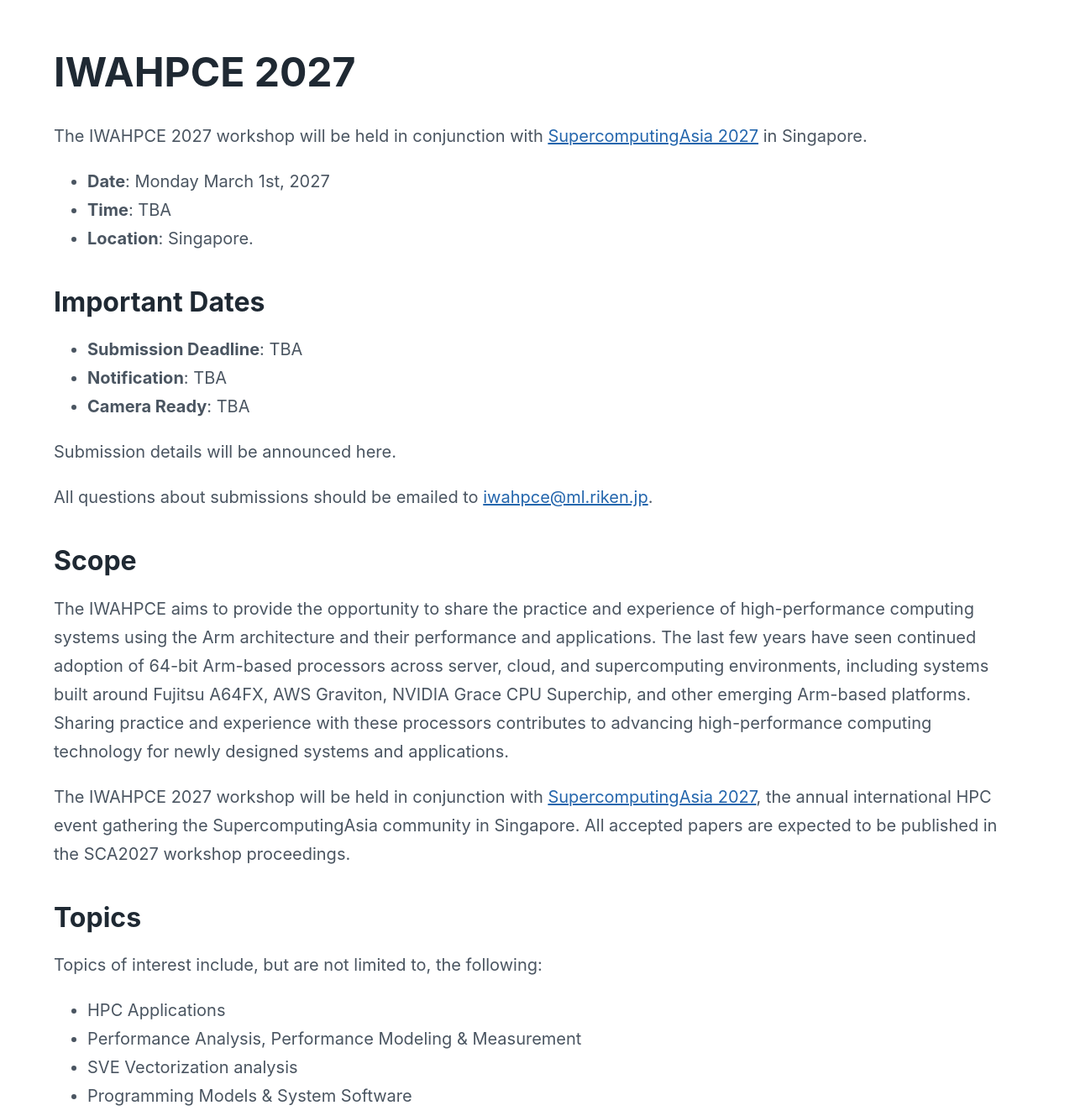
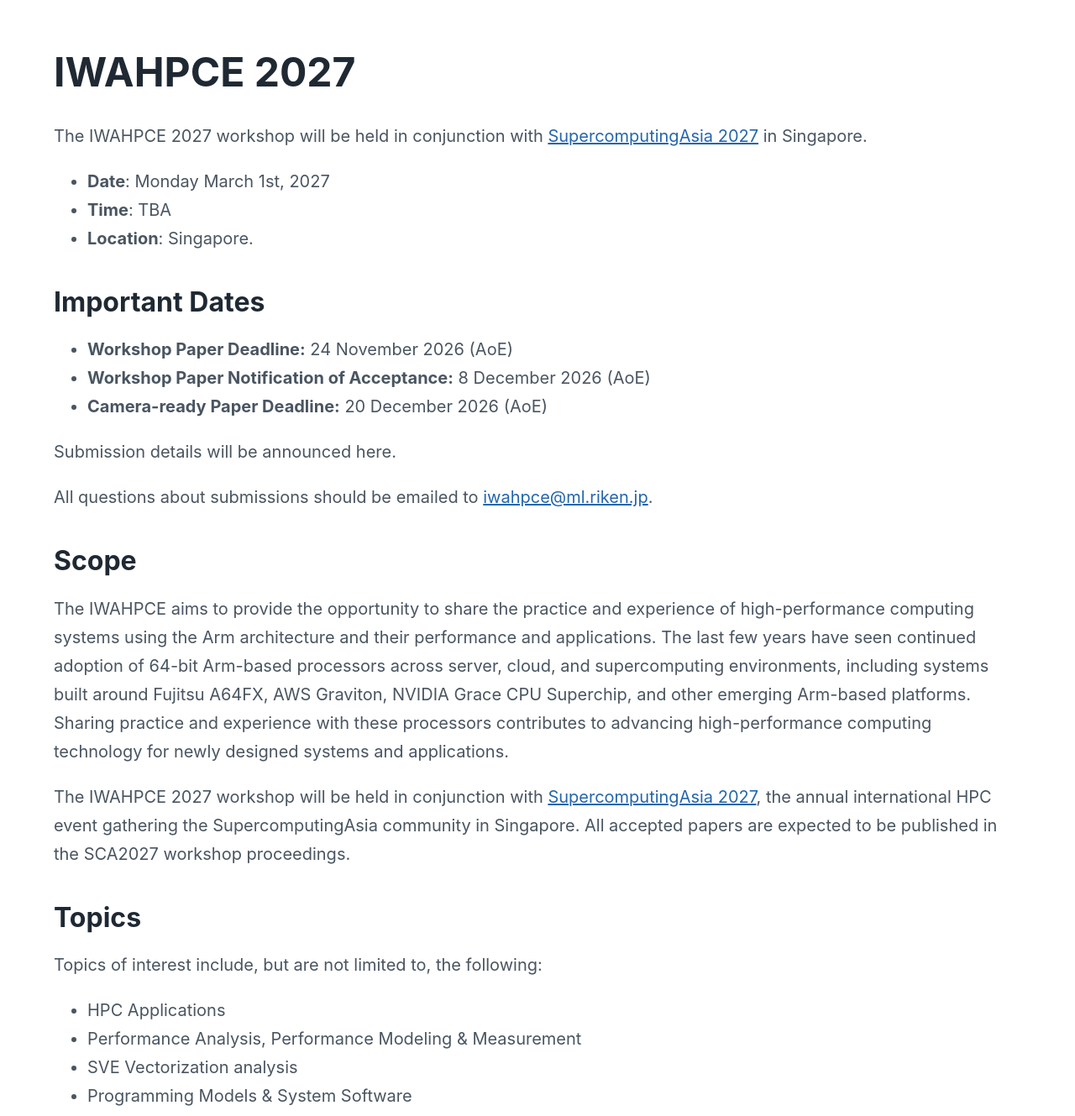
Before and after one commit to IWAHPCE/iwahpce.github.io, a Jekyll site: the page built from index.md, in a window 1280 px wide, cut to the strip 585-1914 px from the top of the page. Shown: the whole strip at 84% size. Built offline with Jekyll 4.4.1, drawn with Linux system fonts in a browser that asks for light colours.

Commit message:
Update 2027 deadlines and hero overlay

```diff
--- a/assets/css/main.scss
+++ b/assets/css/main.scss
@@ -43,7 +43,7 @@ del {
 }
 
 .hero__overlay {
-  background: rgba(0, 0, 0, 0.6);
+  background: rgba(8, 16, 24, 0.32);
   min-height: inherit;
 }
 
@@ -63,6 +63,7 @@ del {
 .site-nav__links a {
   color: rgba(255, 255, 255, 0.9);
   text-decoration: none;
+  text-shadow: 0 1px 8px rgba(0, 0, 0, 0.35);
 }
 
 .site-nav__brand {
@@ -112,6 +113,7 @@ del {
   line-height: 1.12;
   margin-bottom: 0;
   margin-top: 0;
+  text-shadow: 0 2px 18px rgba(0, 0, 0, 0.38);
 }
 
 .hero__description {
@@ -121,6 +123,7 @@ del {
   line-height: 1.45;
   margin-top: 1rem;
   max-width: 48rem;
+  text-shadow: 0 2px 14px rgba(0, 0, 0, 0.38);
 }
 
 .hero__meta {
@@ -131,6 +134,7 @@ del {
   margin-bottom: 0;
   margin-top: 1rem;
   max-width: 48rem;
+  text-shadow: 0 2px 14px rgba(0, 0, 0, 0.38);
 }
 
 .hero__meta--last {
--- a/index.md
+++ b/index.md
@@ -15,9 +15,9 @@ The IWAHPCE 2027 workshop will be held in conjunction with [SupercomputingAsia 2
 
 ## Important Dates
 
-* **Submission Deadline**: TBA
-* **Notification**: TBA
-* **Camera Ready**: TBA
+* **Workshop Paper Deadline:** 24 November 2026 (AoE)
+* **Workshop Paper Notification of Acceptance:** 8 December 2026 (AoE)
+* **Camera-ready Paper Deadline:** 20 December 2026 (AoE)
 
 Submission details will be announced here.
 
```
